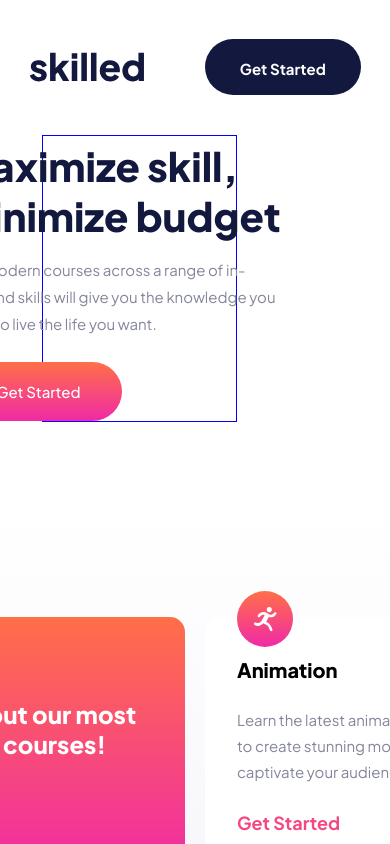
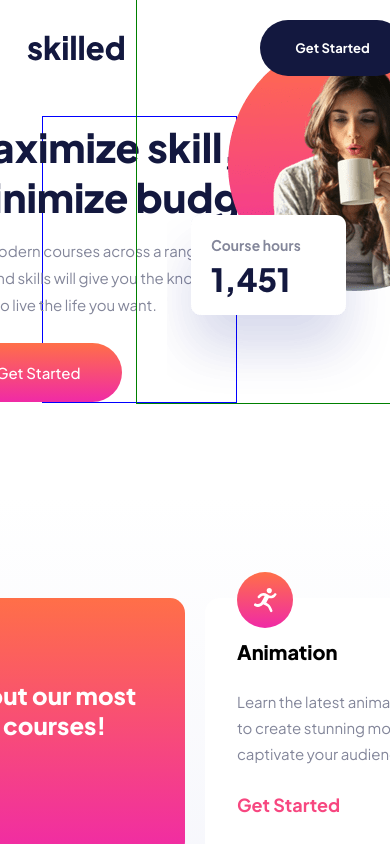
Before and after one commit to russell-crooms/skilled, a React (Vite) app: page / in a window 390 px wide. Shown: the top 844 px of the page. Built offline with nearby package versions, Linux system fonts and the light colour scheme.

Commit message:
Navbar has been updated on screens with a max-width of 425px.

```diff
--- a/src/components/hero/Hero.css
+++ b/src/components/hero/Hero.css
@@ -155,8 +155,8 @@
         display: flex;
         flex-direction: column;
         align-items: center;
+        margin-top: 40px;
         border: 1px solid blue;
-        margin-top: 40px;
     }
 
     .hero-image-desktop {
@@ -167,11 +167,11 @@
         display: flex;
         align-items: center;
         justify-content: center;
-
     }
 
     .hero-image-mobile {
-        z-index: 2;
+        display: flex;
+        border: 1px solid green;
     }
 
     .hero-header {
--- a/src/components/navBar/NavBar.css
+++ b/src/components/navBar/NavBar.css
@@ -59,6 +59,21 @@
     }
 }
 
+@media (max-width: 425px) {
+    .logo {
+        width: 25vw;
+    }
+    .nav-button {
+        width: 145px;
+        font-size: 13px;
+    }
+    .navbar-container {
+        width: 97vw;
+        margin-right: -15px;
+        margin-top: 20px;
+    }
+}
+
 @media (max-width: 375px) {
     .logo {
         width: 25vw;
```
